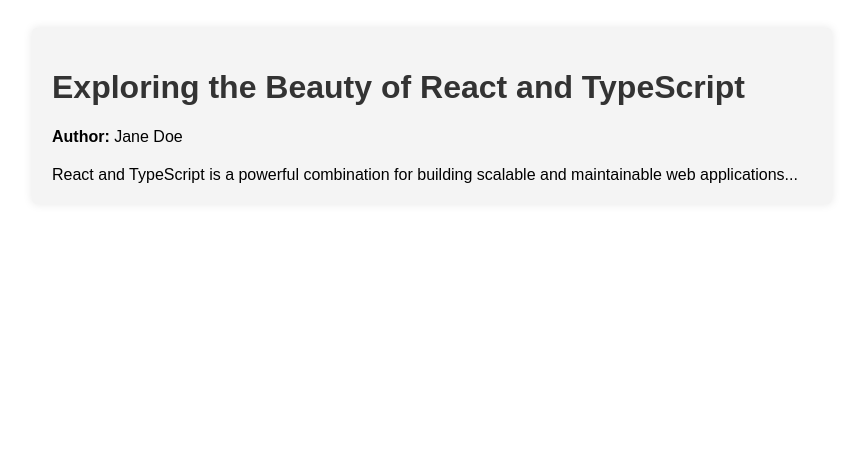
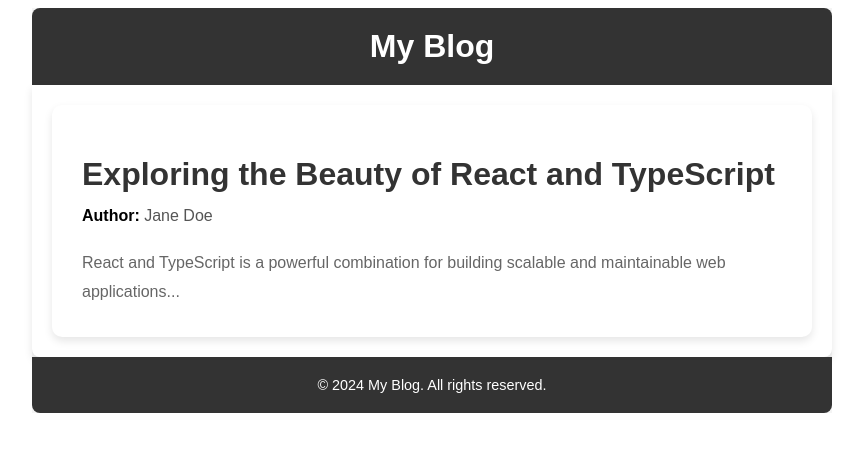
Before and after one commit to 21130484/Project_FE, a React (Create React App) app in the folder Fontend/: page / in a window 1280 px wide. Shown: the top 452 px of the page, without its empty margins (208-1071 px from the left). Built offline with nearby package versions, Linux system fonts and the light colour scheme.

Commit message:
thêm header và footer

```diff
--- a/Fontend/src/App.css
+++ b/Fontend/src/App.css
@@ -1,27 +1,74 @@
 /* src/App.css */
 .App {
-    font-family: Arial, sans-serif;
-    margin: 20px;
+    font-family: 'Arial', sans-serif;
+    max-width: 800px;
+    margin: 0 auto;
+    background-color: #f4f4f4;
+}
+
+.header, .footer {
+    text-align: center;
     padding: 20px;
-    max-width: 800px;
-    margin: auto;
+    background-color: #333;
+    color: #fff;
+}
+
+.header {
+    border-radius: 8px 8px 0 0;
+}
+
+.footer {
+    border-radius: 0 0 8px 8px;
+}
+
+.header h1 {
+    margin: 0;
+    font-size: 2em;
+}
+
+.footer p {
+    margin: 0;
+    font-size: 0.9em;
+}
+
+.main-content {
+    padding: 20px;
+    background: #fff;
+    border-radius: 0 0 8px 8px;
+    box-shadow: 0 4px 8px rgba(0, 0, 0, 0.1);
 }
 
 .article-detail {
-    background: #f4f4f4;
-    padding: 20px;
-    border-radius: 5px;
-    box-shadow: 0 0 10px rgba(0,0,0,0.1);
+    background: #ffffff;
+    padding: 30px;
+    border-radius: 10px;
+    box-shadow: 0 4px 8px rgba(0, 0, 0, 0.1);
+    transition: box-shadow 0.3s ease;
+}
+
+.article-detail:hover {
+    box-shadow: 0 6px 12px rgba(0, 0, 0, 0.15);
 }
 
 .article-detail h1 {
     color: #333;
+    font-size: 2em;
+    margin-bottom: 10px;
 }
 
 .article-detail p {
     margin: 5px 0;
+    color: #555;
+    line-height: 1.6;
 }
 
 .article-detail .content {
     margin-top: 20px;
+    font-size: 1em;
+    color: #666;
+    line-height: 1.8;
 }
+
+.article-detail p strong {
+    color: #000;
+}
--- a/Fontend/src/App.tsx
+++ b/Fontend/src/App.tsx
@@ -1,6 +1,8 @@
 // src/App.tsx
 import React from 'react';
 import './App.css';
+import Header from './Header';
+import Footer from './Footer';
 import ArticleDetail from './ArticleDetail';
 
 const App: React.FC = () => {
@@ -12,11 +14,15 @@
 
     return (
         <div className="App">
-            <ArticleDetail
-                title={article.title}
-                content={article.content}
-                author={article.author}
-            />
+            <Header />
+            <main className="main-content">
+                <ArticleDetail
+                    title={article.title}
+                    content={article.content}
+                    author={article.author}
+                />
+            </main>
+            <Footer />
         </div>
     );
 };
--- a/Fontend/src/ArticleDetail.tsx
+++ b/Fontend/src/ArticleDetail.tsx
@@ -1,12 +1,13 @@
-// src/ArticleDetail.tsx
 import React from 'react';
 
+// Define the props interface
 interface ArticleDetailProps {
     title: string;
     content: string;
     author: string;
 }
 
+// Functional component using React.FC
 const ArticleDetail: React.FC<ArticleDetailProps> = ({ title, content, author }) => {
     return (
         <div className="article-detail">
@@ -19,4 +20,11 @@
     );
 };
 
+// Add defaultProps in case props are not provided
+ArticleDetail.defaultProps = {
+    title: 'Untitled Article',
+    content: 'No content available',
+    author: 'Anonymous'
+};
+
 export default ArticleDetail;
--- /dev/null
+++ b/Fontend/src/Footer.tsx
@@ -0,0 +1,12 @@
+// src/Footer.tsx
+import React from 'react';
+
+const Footer: React.FC = () => {
+    return (
+        <footer className="footer">
+            <p>&copy; {new Date().getFullYear()} My Blog. All rights reserved.</p>
+        </footer>
+    );
+};
+
+export default Footer;
--- /dev/null
+++ b/Fontend/src/Header.tsx
@@ -0,0 +1,12 @@
+// src/Header.tsx
+import React from 'react';
+
+const Header: React.FC = () => {
+    return (
+        <header className="header">
+            <h1>My Blog</h1>
+        </header>
+    );
+};
+
+export default Header;
```
